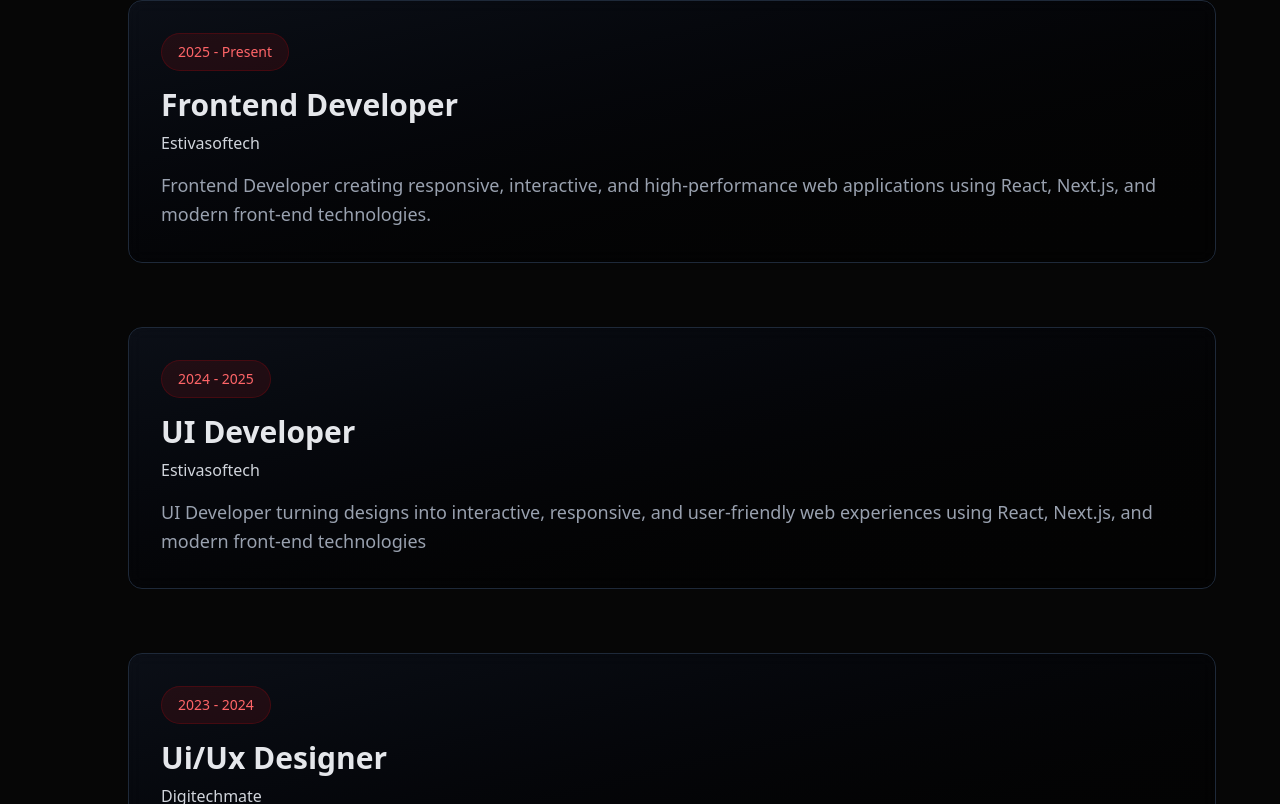
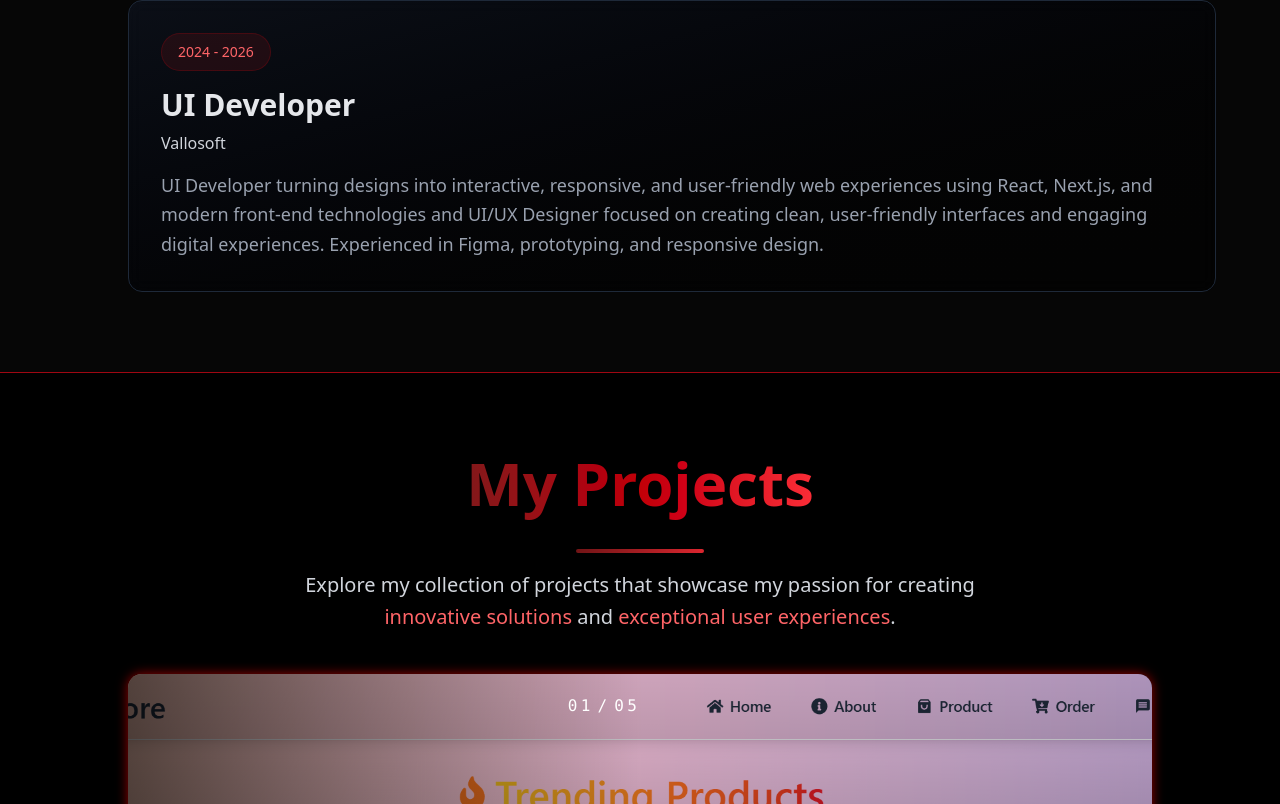
Before and after one commit to karansingh102019/ksnegi-portfolio, a Next.js app: page / in a window 1280 px wide. Shown: the part 3116-3920 px from the top of the page. Built offline with nearby package versions, Linux system fonts and the light colour scheme.

Commit message:
edit something

```diff
--- a/src/data/data.tsx
+++ b/src/data/data.tsx
@@ -130,27 +130,13 @@ export const skillsData: Skill[] = [
 ];
 
 export const experiences = [
-  {
-    year: "2025 - Present",
-    role: "Frontend Developer",
-    company: "Estivasoftech",
+ {
+    year: "2024 - 2026",
+    role: "UI Developer",
+    company: "Vallosoft",
     description:
-      "Frontend Developer creating responsive, interactive, and high-performance web applications using React, Next.js, and modern front-end technologies.",
-  },
-  {
-    year: "2024 - 2025",
-    role: "UI Developer",
-    company: "Estivasoftech",
-    description:
-      "UI Developer turning designs into interactive, responsive, and user-friendly web experiences using React, Next.js, and modern front-end technologies",
-  },
-  {
-    year: "2023 - 2024",
-    role: "Ui/Ux Designer",
-    company: "Digitechmate",
-    description:
-      "UI/UX Designer focused on creating clean, user-friendly interfaces and engaging digital experiences. Experienced in Figma, prototyping, and responsive design.",
-  },
+      "UI Developer turning designs into interactive, responsive, and user-friendly web experiences using React, Next.js, and modern front-end technologies and UI/UX Designer focused on creating clean, user-friendly interfaces and engaging digital experiences. Experienced in Figma, prototyping, and responsive design.",
+  }
 ];
 
 export const achievements = [
```
